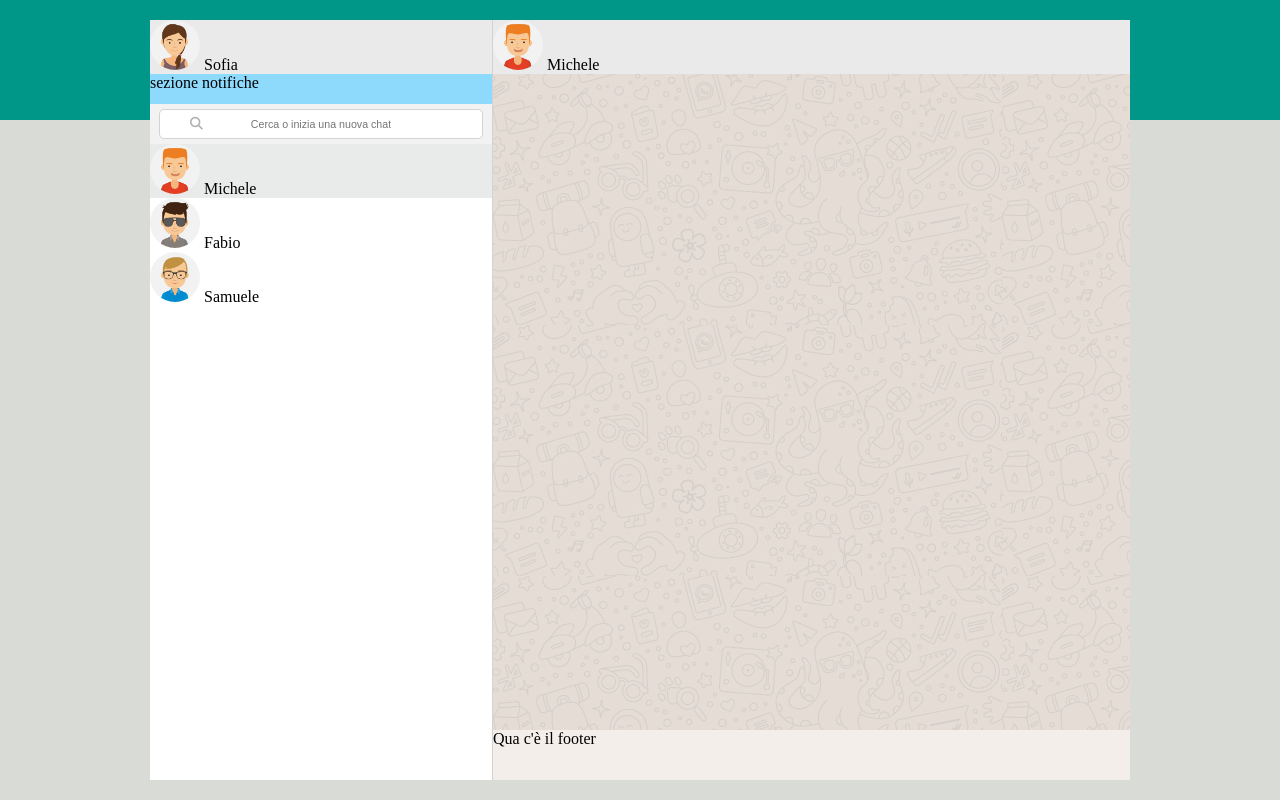
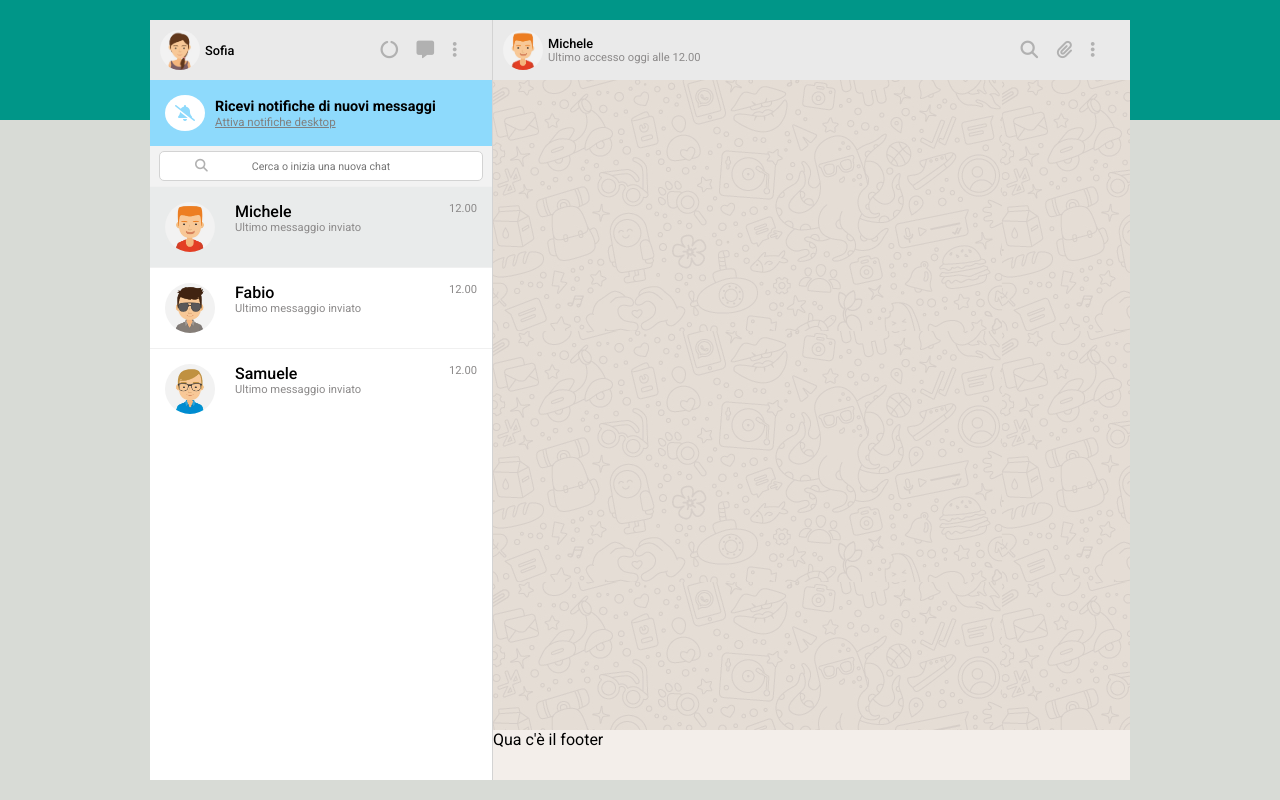
Before and after one commit to DennisGambini/vue-boolzapp, a plain HTML site: page index.html in a window 1280 px wide. Drawn offline with nearby package versions, Linux system fonts and the light colour scheme.

Commit message:
index e style: fine aside e header del main

```diff
--- a/css/style.css
+++ b/css/style.css
@@ -1,7 +1,10 @@
 /* GENERALI */
 *{
     margin: 0;
-    padding: 0;box-sizing: border-box;
+    padding: 0;
+    box-sizing: border-box;
+    /* font-family: 'Libre Bodoni', serif; */
+    font-family: 'Roboto', sans-serif;
 }
 .outer-container{
     background-image: linear-gradient(#009688 120px, #D8DBD6 120px);
@@ -17,6 +20,22 @@
 }
 i{
     color: #B1B1B1;
+    padding: 5px;
+    border-radius: 5px;
+}
+.user-icon{
+    height: 50px;
+    border-radius: 50%;
+}
+.header-icons{
+    font-size: 1.1rem;
+    display: flex;
+    gap: 8.5px;
+    margin-right: 20px;
+    cursor: pointer;
+}
+.header-icons i:hover{
+    background-color: #FDFDFD;
 }
 
 /* ASIDE */
@@ -29,12 +48,44 @@ aside{
 /* aside - header */
 aside > header{
     background-color: #EAEAEA;
+    display: flex;
+    align-items: center;
+    justify-content: space-between;
+    padding: 10px;
+}
+aside header .myImg{
+    display: flex;
+    align-items: center;
+    gap: 5px;
+    font-size: 0.8em;
+    font-weight: 500;
+}
+.myImg img{
+    height: 40px;
 }
 /* aside - notifiche */
 #notifiche{
-    height: 30px;
+    display: flex;
+    gap: 10px;
     width: 100%;
     background-color: #8EDAFC;
+    padding: 15px;
+}
+#notifiche i{
+    background-color: white;
+    border-radius: 50%;
+    color: #8EDAFC;
+    padding: 10px;
+}
+.notifiche-text{
+    display: flex;
+    flex-flow: column nowrap;
+    justify-content: center;
+    font-size: 0.9em;
+}
+.notifiche-text a{
+    color: gray;
+    font-size: 0.8em;
 }
 
 /* aside - search */
@@ -74,14 +125,35 @@ aside > #search-nav > i{
 /* aside - ul */
 aside > #chats > ul{
     list-style: none;
+    overflow-y: auto;
+}
+#chats li{
+    border-top: 1px solid #F0F0F0;
+    display: flex;
+    justify-content: space-between;
+    align-items: flex-start;
+    padding: 15px;
+}
+#chats .li-sx{
+    display: flex;
+    align-items: flex-start;
+    gap: 20px;
 }
 #chats li:first-of-type{
     background-color: #E9EBEB;
 }
-.user-icon{
-    height: 50px;
-    border-radius: 50%;
+aside ul .user-icon{
+    align-self: center;
 }
+.aside-chat-text > h4{
+    font-weight: 500;
+}
+.aside-chat-text > p, .li-dx{
+    color: rgb(140, 138, 138);
+    font-size: 0.7rem;
+    font-weight: 400;
+}
+
 
 
 /* MAIN */
@@ -93,7 +165,23 @@ main{
 /* main - header */
 main > header{
     background-color: #EAEAEA;
+    display: flex;
+    align-items: center;
+    justify-content: space-between;
+    padding: 10px;
 }
+main > header .chatImg{
+    display: flex;
+    align-items: center;
+    gap: 5px;
+    font-size: 0.8em;
+    font-weight: 500;
+}
+.chatImg img{
+    height: 40px;
+}
+
+/* CHAT TEXT */
 main > section.chat-text{
     flex-grow: 1;
     background-image: url(../img/mine.jpg);
--- a/index.html
+++ b/index.html
@@ -8,6 +8,14 @@
     <link rel="stylesheet" href="css/style.css">
     <!-- FontAwesome -->
     <script src="https://kit.fontawesome.com/e6654805a9.js" crossorigin="anonymous"></script>
+    <!-- Google Fonts -->
+    <!-- <link rel="preconnect" href="https://fonts.googleapis.com">
+    <link rel="preconnect" href="https://fonts.gstatic.com" crossorigin>
+    <link href="https://fonts.googleapis.com/css2?family=Libre+Bodoni:ital,wght@0,400;0,500;0,600;0,700;1,400;1,500;1,600;1,700&display=swap" rel="stylesheet"> -->
+    <!-- roboto -->
+    <link rel="preconnect" href="https://fonts.googleapis.com">
+    <link rel="preconnect" href="https://fonts.gstatic.com" crossorigin>
+    <link href="https://fonts.googleapis.com/css2?family=Roboto:ital,wght@0,100;0,300;0,400;0,500;0,700;0,900;1,100;1,300;1,400;1,500;1,700;1,900&display=swap" rel="stylesheet">
     <!-- Vue -->
     <script src="https://cdn.jsdelivr.net/npm/vue@2/dist/vue.js"></script>
     <title>BoolzApp</title>
@@ -25,11 +33,20 @@
                         <img src="img/avatar_io.jpg" alt="icona utente" class="user-icon">
                         <span>Sofia</span>
                     </div>
+                    <div class="header-icons">
+                        <i class="fa-solid fa-circle-notch"></i>
+                        <i class="fa-solid fa-message"></i>
+                        <i class="fa-solid fa-ellipsis-vertical"></i>
+                    </div>
                 </header>
 
                 <!-- sx notifiche -->
                 <section id="notifiche">
-                    sezione notifiche
+                    <i class="fa-solid fa-bell-slash"></i>
+                    <div class="notifiche-text">
+                        <h4>Ricevi notifiche di nuovi messaggi</h4>
+                        <a href="#">Attiva notifiche desktop</a>
+                    </div>
                 </section>
 
                 <!-- sx search navbar -->
@@ -42,8 +59,18 @@
                 <section id="chats">
                     <ul>
                         <li v-for="(chat,index) in chats">
-                            <img :src="chats[index].immagineUtente" :alt="chats[index].nomeUtente" class="user-icon">
-                            <span>{{chats[index].nomeUtente}}</span>
+
+                            <div class="li-sx">
+                                <img :src="chats[index].immagineUtente" :alt="chats[index].nomeUtente" class="user-icon">
+                                <div class="aside-chat-text">
+                                    <h4>{{chats[index].nomeUtente}}</h4>
+                                    <p>Ultimo messaggio inviato</p>
+                                </div>
+                            </div>
+
+                            <div class="li-dx">
+                                12.00
+                            </div>
                         </li>
                     </ul>
                 </section>
@@ -56,7 +83,16 @@
                 <header>
                     <div class="chatImg">
                         <img src="img/avatar_1.jpg" alt="icona utente" class="user-icon">
-                        <span>Michele</span>
+                        <div class="aside-chat-text">
+                            <h4>Michele</h4>
+                            <p>Ultimo accesso oggi alle 12.00</p>
+                        </div>
+                    </div>
+
+                    <div class="header-icons">
+                        <i class="fa-solid fa-magnifying-glass"></i>
+                        <i class="fa-solid fa-paperclip"></i>
+                        <i class="fa-solid fa-ellipsis-vertical"></i>
                     </div>
                 </header>
 
```
